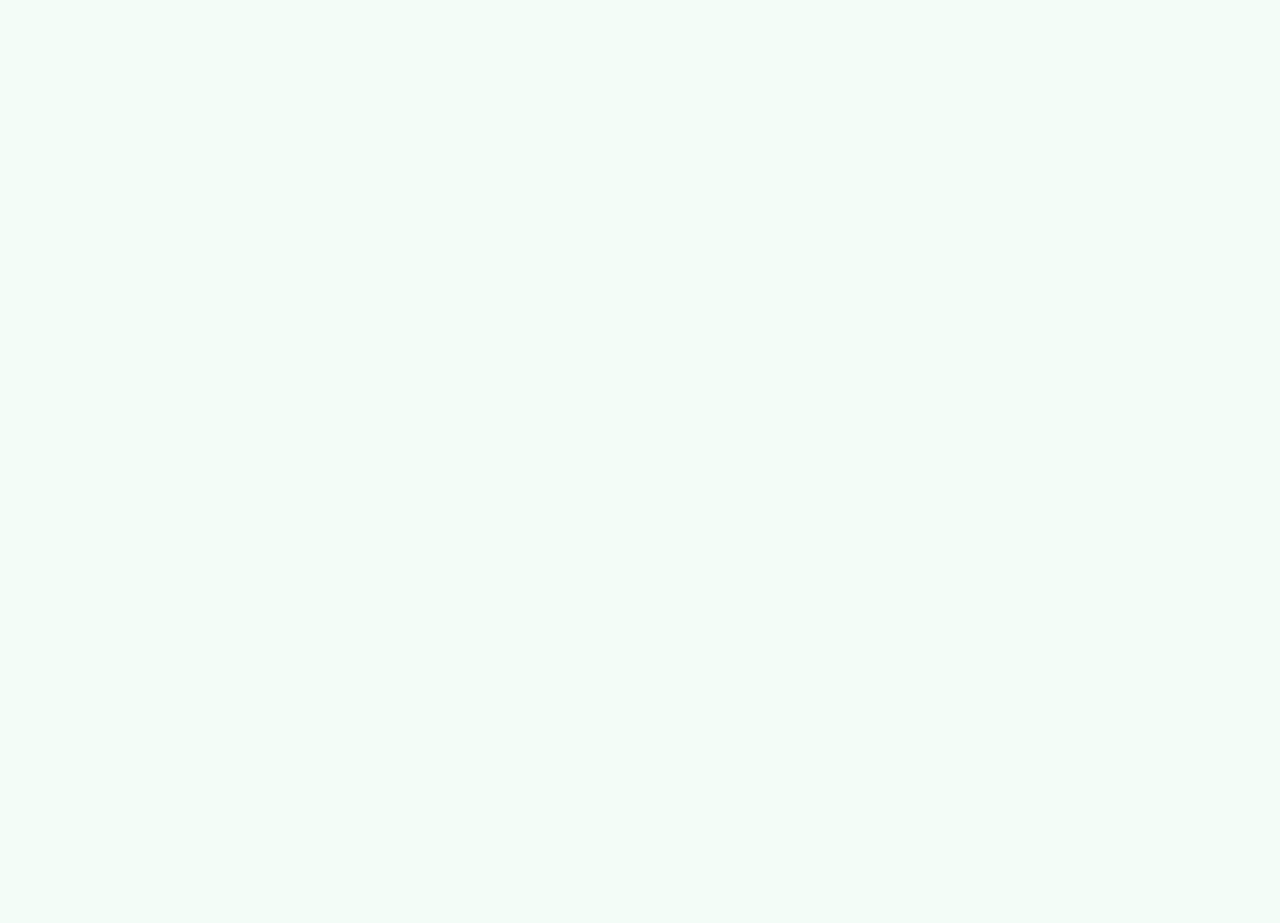
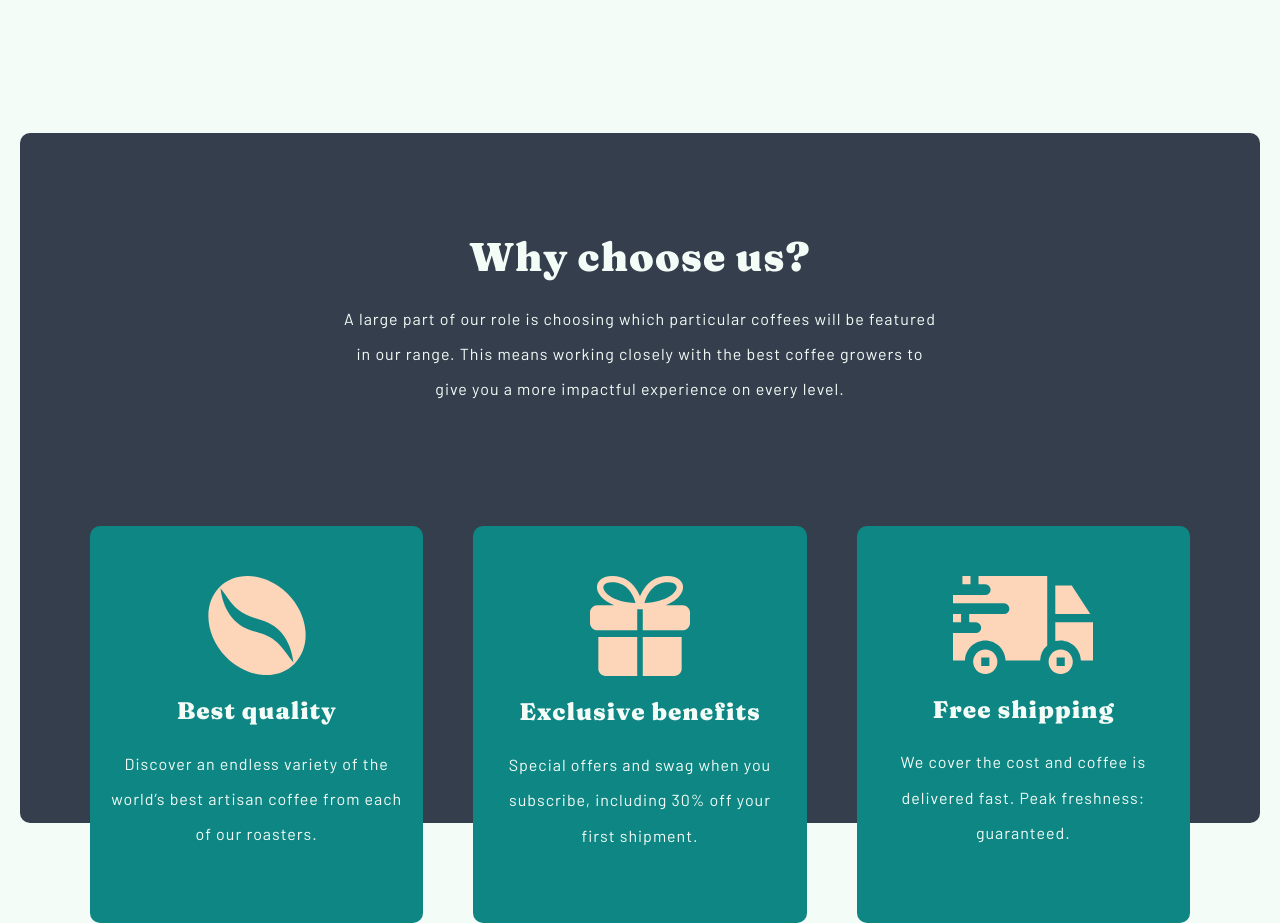
Before and after one commit to habibdev96/FEM-coffeeroasters-subscription-site, a React (Create React App) app: page / in a window 1280 px wide. Shown: the part 1700-2623 px from the top of the page. Before the commit the page ends 1933 px from the top, so only its background shows below. Built offline with nearby package versions, Linux system fonts and the light colour scheme.

Commit message:
created features section

```diff
--- a/src/components/home/Collections.js
+++ b/src/components/home/Collections.js
@@ -1,11 +1,11 @@
 import styled from 'styled-components';
-import { sectionSpacingLg, maxWidthLg } from '../../abstracts/Mixins';
+import { sectionSpacingMd, maxWidthLg } from '../../abstracts/Mixins';
 import { GradientHeading } from '../styledElements/Headings.styled';
 import Collection from './Collection';
 import { useGlobalContext } from '../../context';
 
 const Container = styled.div`
-  ${sectionSpacingLg}
+  ${sectionSpacingMd}
   ${maxWidthLg}
   text-align: center;
 
--- /dev/null
+++ b/src/components/home/Feature.js
@@ -0,0 +1,33 @@
+import styled from 'styled-components';
+import { SubHeading } from '../styledElements/Headings.styled';
+import Paragraph from '../styledElements/Paragraphs.styled';
+
+const StyledArticle = styled.article`
+  background-color: var(--darkCyan);
+  padding: 5rem 2rem;
+  height: 100%;
+  border-radius: var(--mainRadius);
+
+  &:nth-child(3) {
+    .icon {
+      width: 14rem;
+    }
+  }
+
+  .icon {
+    width: 10rem;
+    margin-bottom: 2rem;
+  }
+`;
+
+const Feature = ({ icon, title, description }) => {
+  return (
+    <StyledArticle>
+      <img src={icon} alt={title} className='icon' />
+      <SubHeading light>{title}</SubHeading>
+      <Paragraph light>{description}</Paragraph>
+    </StyledArticle>
+  );
+};
+
+export default Feature;
--- /dev/null
+++ b/src/components/home/Features.js
@@ -0,0 +1,57 @@
+import styled from 'styled-components';
+import Feature from './Feature';
+import { maxWidthLg, sectionSpacingMd } from '../../abstracts/Mixins';
+import { SectionHeading } from '../styledElements/Headings.styled';
+import Paragraph from '../styledElements/Paragraphs.styled';
+import { useGlobalContext } from '../../context';
+
+const StyledSection = styled.section`
+  margin: 0 2rem;
+  ${maxWidthLg}
+  ${sectionSpacingMd}
+`;
+
+const Container = styled.div`
+  padding: 10rem 2rem 0 2rem;
+  text-align: center;
+  border-radius: var(--mainRadius);
+  background-color: var(--darkGrayBlue);
+
+  .paragraph {
+    width: 50%;
+    margin: 0 auto;
+  }
+
+  .features {
+    transform: translateY(10rem);
+    margin: 0 5rem;
+    display: grid;
+    grid-template-columns: repeat(auto-fit, minmax(300px, 1fr));
+    align-items: center;
+    gap: var(--gap);
+  }
+`;
+
+const Features = () => {
+  const { features } = useGlobalContext();
+
+  return (
+    <StyledSection>
+      <Container>
+        <SectionHeading light>Why choose us?</SectionHeading>
+        <Paragraph light className='paragraph'>
+          A large part of our role is choosing which particular coffees will be
+          featured in our range. This means working closely with the best coffee
+          growers to give you a more impactful experience on every level.
+        </Paragraph>
+        <div className='features'>
+          {features.map((feature) => (
+            <Feature key={feature.id} {...feature} />
+          ))}
+        </div>
+      </Container>
+    </StyledSection>
+  );
+};
+
+export default Features;
--- a/src/components/styledElements/Headings.styled.js
+++ b/src/components/styledElements/Headings.styled.js
@@ -5,6 +5,13 @@ export const HeroHeading = styled.h1`
   ${headingStyles}
   font-size: 7.2rem;
   color: var(--lightCream);
+`;
+
+export const SectionHeading = styled.h2`
+  ${headingStyles}
+  font-size: 4rem;
+  color: ${({ dark }) => dark && 'var(--darkGrayBlue)'};
+  color: ${({ light }) => light && 'var(--lightCream)'};
 `;
 
 export const GradientHeading = styled.h2`
@@ -19,5 +26,6 @@ export const GradientHeading = styled.h2`
 export const SubHeading = styled.h3`
   ${headingStyles}
   font-size: 2.4rem;
-  ${({ dark }) => dark && 'var(--darkGrayBlue)'}
+  color: ${({ dark }) => dark && 'var(--darkGrayBlue)'};
+  color: ${({ light }) => light && 'var(--lightCream)'};
 `;
--- a/src/components/styledElements/Link.styled.js
+++ b/src/components/styledElements/Link.styled.js
@@ -5,7 +5,7 @@ import { textStyles } from '../../abstracts/Mixins';
 const StyledLink = styled(Link)`
   ${textStyles}
   font-weight: 700;
-  font-size: 1.3rem;
+  font-size: 1.5rem;
   text-transform: uppercase;
   color: var(--gray);
   transition: var(--mainTransition);
--- a/src/context.js
+++ b/src/context.js
@@ -1,16 +1,17 @@
 import React, { useState, useContext } from 'react';
-import { linksData, collectionsData } from './data';
+import { linksData, collectionsData, featuresData } from './data';
 
 const AppContext = React.createContext();
 
 export const AppProvider = ({ children }) => {
   const [links, setLinks] = useState(linksData);
   const [collections, setCollections] = useState(collectionsData);
+  const [features, setFeatures] = useState(featuresData);
 
   const scrollToTop = () => window.scrollTo(0);
 
   return (
-    <AppContext.Provider value={{ scrollToTop, links, collections }}>
+    <AppContext.Provider value={{ scrollToTop, links, collections, features }}>
       {children}
     </AppContext.Provider>
   );
--- a/src/data.js
+++ b/src/data.js
@@ -2,6 +2,10 @@ import collectionOne from './assets/home/desktop/image-gran-espresso.png';
 import collectionTwo from './assets/home/desktop/image-planalto.png';
 import collectionThree from './assets/home/desktop/image-piccollo.png';
 import collectionFour from './assets/home/desktop/image-danche.png';
+
+import featureIconOne from './assets/home/desktop/icon-coffee-bean.svg';
+import featureIconTwo from './assets/home/desktop/icon-gift.svg';
+import featureIconThree from './assets/home/desktop/icon-truck.svg';
 
 export const linksData = [
   {
@@ -51,3 +55,27 @@ export const collectionsData = [
       'Ethiopian hand-harvested blend densely packed with vibrant fruit notes',
   },
 ];
+
+export const featuresData = [
+  {
+    id: 1,
+    icon: featureIconOne,
+    title: 'Best quality',
+    description:
+      'Discover an endless variety of the world’s best artisan coffee from each of our roasters.',
+  },
+  {
+    id: 2,
+    icon: featureIconTwo,
+    title: 'Exclusive benefits',
+    description:
+      'Special offers and swag when you subscribe, including 30% off your first shipment.',
+  },
+  {
+    id: 3,
+    icon: featureIconThree,
+    title: 'Free shipping',
+    description:
+      'We cover the cost and coffee is delivered fast. Peak freshness: guaranteed.',
+  },
+];
--- a/src/pages/Home.js
+++ b/src/pages/Home.js
@@ -1,5 +1,6 @@
 import HomeHero from '../components/home/HomeHero';
 import Collections from '../components/home/Collections';
+import Features from '../components/home/Features';
 
 const Home = () => {
   return (
@@ -7,6 +8,7 @@ const Home = () => {
       <HomeHero />
       <main>
         <Collections />
+        <Features />
       </main>
     </>
   );
```
